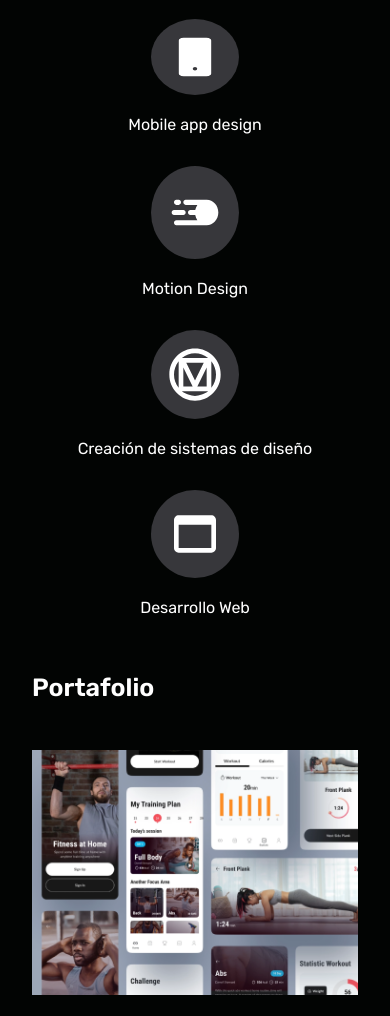
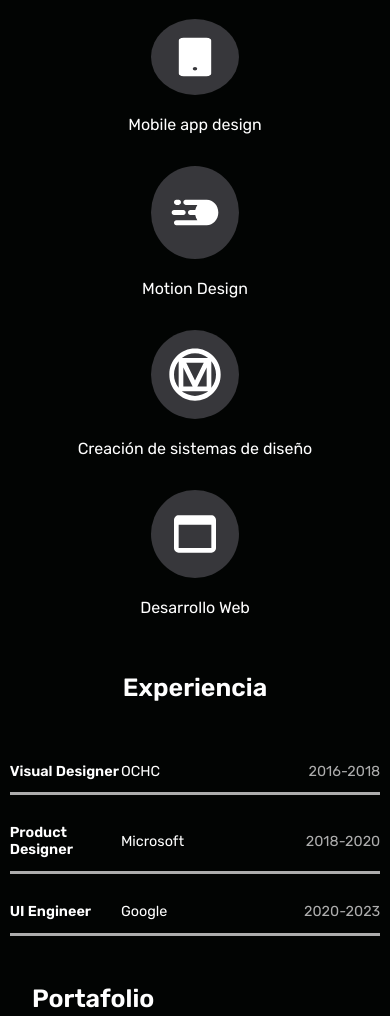
Before and after one commit to SimonChumaceroEspada/P7-Chumacero-Simon, a plain HTML site: page index.html in a window 390 px wide. Shown: the part 984-2000 px from the top of the page. Drawn offline with Linux system fonts and the light colour scheme.

Commit message:
Enhance index.html and style.css: Added experience section with a table format, improved text formatting, and adjusted CSS styles for better layout and responsiveness.

```diff
--- a/assets/css/style.css
+++ b/assets/css/style.css
@@ -49,13 +49,12 @@ body {
 .flex-section {
   display: flex;
   flex-direction: column;
-  /* background-color: darkcyan; */
   align-items: center;
 }
 
 .picture {
   max-width: 50%;
-  border-radius: 100%;
+  border-radius: 80%;
   justify-content: center;
   margin: 2rem;
 }
@@ -104,7 +103,6 @@ a {
   text-decoration: none;
 }
 
-/*Mis habilidades*/
 .skill-icons {
   color: var(--color-terciario);
 }
@@ -164,13 +162,13 @@ a {
   row-gap: -2rem;
 }
 
-.exp-box > div {
+.exp-box>div {
   text-align: left;
   margin-left: 25%;
   padding: 0;
 }
 
-.exp-box > p {
+.exp-box>p {
   text-align: right;
   padding: 0;
   margin: 0;
@@ -194,7 +192,7 @@ a {
   justify-content: center;
 }
 
-.flex-p > img {
+.flex-p>img {
   margin: 1rem 2rem;
 }
 
@@ -218,7 +216,7 @@ a {
   /* max-width: 60%; */
 }
 
-.box-cont > img {
+.box-cont>img {
   justify-content: space-evenly;
   border: 3px solid rgb(146, 146, 157);
   border-radius: 50%;
@@ -267,8 +265,43 @@ footer {
 .hamburger::before {
   top: -8px;
 }
+
 .hamburger::after {
   bottom: -8px;
+}
+
+/* Experiencia */
+.experience-table {
+  width: 90%;
+  max-width: 800px;
+  margin: 0 auto;
+  border-collapse: separate;
+  border-spacing: 0 1rem;
+  color: var(--color-terciario);
+}
+
+.experience-table tr {
+  border-bottom: 1px solid var(--color-secundario);
+}
+
+.experience-table td {
+  padding: 1rem 0;
+  border-bottom: 3px solid var(--color-secundario);
+}
+
+.job-title {
+  font-weight: 600;
+  width: 30%;
+}
+
+.company {
+  width: 40%;
+}
+
+.date {
+  text-align: right;
+  color: var(--color-secundario);
+  width: 30%;
 }
 
 /* Estilos responsive */
@@ -306,6 +339,7 @@ footer {
 }
 
 @media screen and (min-width: 768px) {
+
   /*Header y imagen*/
   .picture {
     max-width: 25%;
@@ -333,14 +367,14 @@ footer {
     display: block;
     width: 100%;
     height: 100%;
-    padding: 10px; /* Ajusta el padding según sea necesario */
+    padding: 10px;
     box-sizing: border-box;
   }
-  /*iconos desktop con grid*/
 
   .nav-i {
-    padding: 1rem 0.5rem;
+    padding: 1.5rem 1rem;
   }
+
   .icon-box {
     display: grid;
     grid-template-columns: 25% 25%;
@@ -357,7 +391,7 @@ footer {
   }
 
   .h3-experiencia {
-    color: var(--color-secundario);
+    color: var(--color-terciario);
     font-size: 50px;
   }
 
@@ -384,10 +418,9 @@ footer {
     font-size: 50px;
   }
 
-  /*Section portafolio*/
 
   .h3-portafolio {
-    color: var(--color-secundario);
+    color: var(--color-terciario);
     font-size: 50px;
     text-align: center;
   }
@@ -400,29 +433,27 @@ footer {
     row-gap: 5rem;
   }
 
-  .flex-p > img {
+  .flex-p>img {
     max-width: 30%;
   }
 
-  /*Section contacto*/
   .h3-contacto {
-    color: var(--color-secundario);
+    color: var(--color-terciario);
     font-size: 50px;
     text-align: center;
   }
 }
 
-/* Estilos para la sección de contacto */
 #contact {
   padding: 2rem;
-    background-color: #000;
+  background-color: var(--color-primario);
   color: white;
 }
 
 .h3-contacto {
   text-align: center;
   margin-bottom: 2rem;
-    font-size: 2rem;
+  font-size: 50px;
 }
 
 .contact-container {
@@ -479,7 +510,6 @@ footer {
   hyphens: auto;
 }
 
-/* Responsive */
 @media (max-width: 768px) {
   .contact-container {
     padding: 0 1rem;
@@ -493,4 +523,13 @@ footer {
   .contact-detail {
     font-size: 0.9rem;
   }
+
+  .experience-table {
+    width: 95%;
   }
+
+  .experience-table td {
+    padding: 0.8rem 0;
+    font-size: 0.9rem;
+  }
+}
--- a/index.html
+++ b/index.html
@@ -1,5 +1,6 @@
 <!DOCTYPE html>
 <html lang="en">
+
 <head>
     <meta charset="UTF-8">
     <meta http-equiv="X-UA-Compatible" content="IE=edge">
@@ -10,6 +11,7 @@
     <link rel="stylesheet" href="./assets/css/style.css">
     <title>P7-Simon-Chumacero</title>
 </head>
+
 <body>
     <header>
         <nav class="nav">
@@ -49,7 +51,9 @@
 
     <div id="about-me">
         <h2 class="h2-mi">Acerca de mí</h2>
-        <p class="p-mi">Un entusiasta de la programación que ama la creación de aplicaciones, el aprendizaje de nuevos lenguajes de programación, la lectura, los videojuegos y la búsqueda constante de nuevas oportunidades para crecer y desarrollar habilidades.
+        <p class="p-mi">Un entusiasta de la programación que ama la creación de aplicaciones, el aprendizaje de nuevos
+            lenguajes de programación, la lectura, los videojuegos y la búsqueda constante de nuevas oportunidades para
+            crecer y desarrollar habilidades.
         </p>
     </div>
 
@@ -80,27 +84,26 @@
         </div>
     </section>
 
-    <!-- <section id="experience">
-            <h3 class="h3-experiencia">Experiencia</h3>
-            <div class="exp-container">
-                <div class="exp-box">
-                    <p>Visual Designer</p>
-                    <p>Wizeline</p>
-                    <div class="date">2016-2018</div>
-                </div>
-                <div class="exp-box">
-                    <p>Visual Designer</p>
-                    <p>Wizeline</p>
-                    <div class="date">2016-2018</div>
-                </div>
-                <div class="exp-box">
-                    <p>Visual Designer</p>
-                    <p>Wizeline</p>
-                    <div class="date">2016-2018</div>
-                </div>
-            </div>
-
-    </section> -->
+    <section id="experience">
+        <h3 class="h3-experiencia">Experiencia</h3>
+        <table class="experience-table">
+            <tr>
+                <td class="job-title">Visual Designer</td>
+                <td class="company">OCHC</td>
+                <td class="date">2016-2018</td>
+            </tr>
+            <tr>
+                <td class="job-title">Product Designer</td>
+                <td class="company">Microsoft</td>
+                <td class="date">2018-2020</td>
+            </tr>
+            <tr>
+                <td class="job-title">UI Engineer</td>
+                <td class="company">Google</td>
+                <td class="date">2020-2023</td>
+            </tr>
+        </table>
+    </section>
 
     <section id="portafolio">
         <h3 class="h3-portafolio">Portafolio</h3>
@@ -137,9 +140,10 @@
         </div>
     </section>
 
-    <footer>Hecho con  &#128153</footer>
+    <footer>Hecho con &#128153</footer>
 
 
     <script src="assets/js/main.js"></script>
 </body>
+
 </html>
```
Lines whose indentation alone changed are shown as unchanged.
